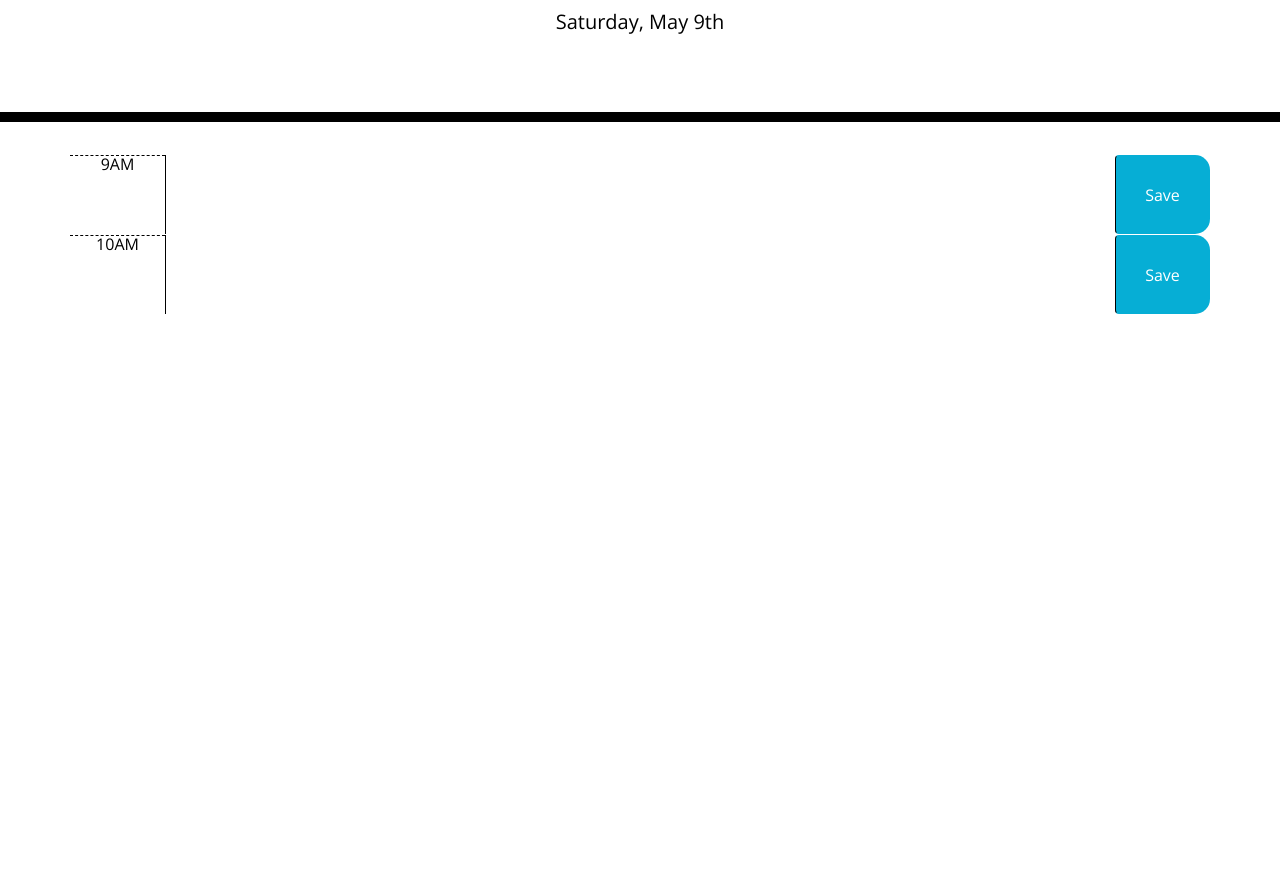
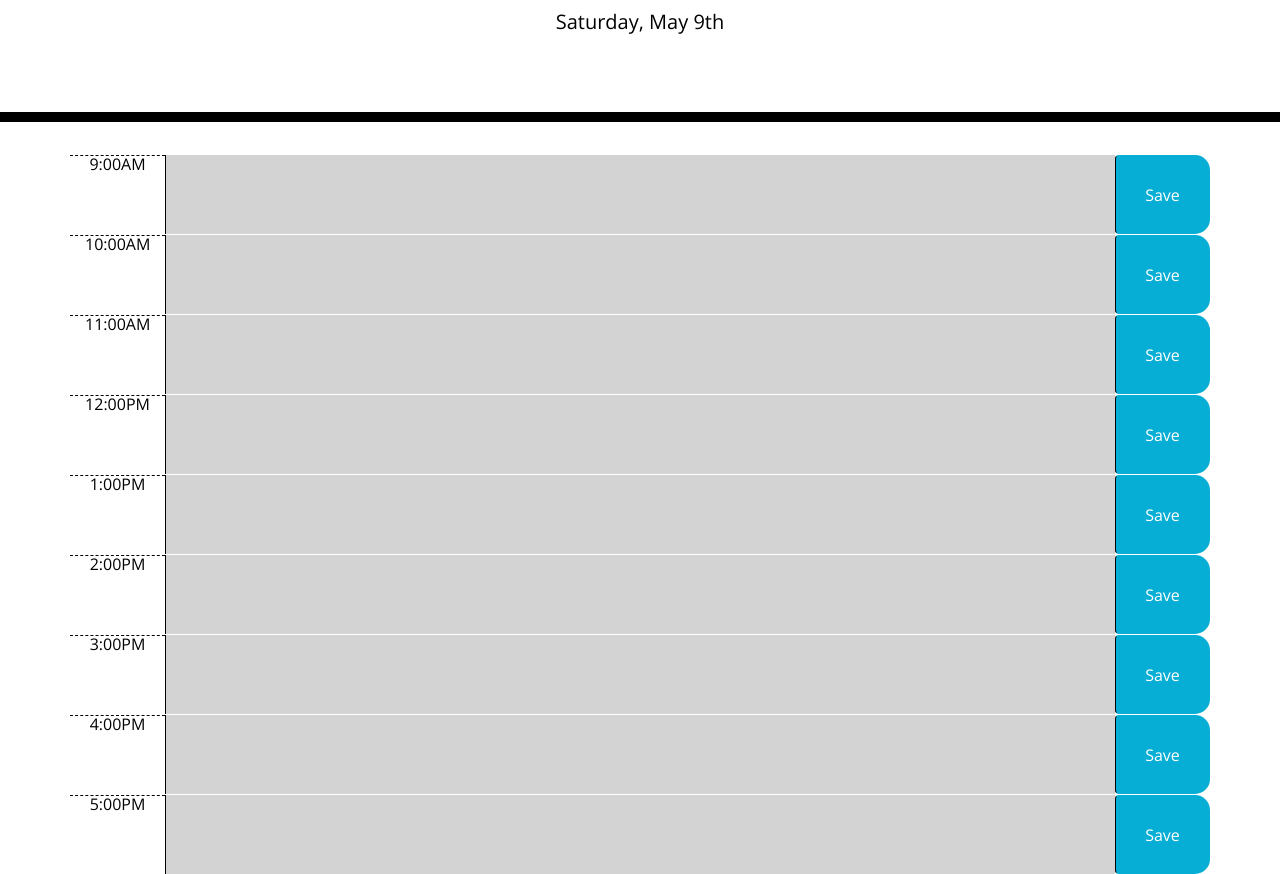
Before and after one commit to Ramong06/event-calender.github.io, a plain HTML site: page index.html in a window 1280 px wide. Shown: the part 182-1056 px from the top of the page. Before the commit the page ends 800 px from the top, so only its background shows below. Drawn offline with nearby package versions, Linux system fonts and the light colour scheme.

Commit message:
added colors and hour responses to text blocks

```diff
--- a/assets/script.js
+++ b/assets/script.js
@@ -1,17 +1,29 @@
-var currentTime = moment().hours()
-//psuedo code
-//write a function that tirgets .time-block
+var currentTime = moment().hours();
+console.log(currentTime);
+
+//write a function that targets .time-block
 $('.time-block').each(function() {
-    var blockHour = $(this).attr('id')
-    console.log(blockHour);
+    var blockHour = $(this).attr('id');
+    if (currentTime > blockHour) {
+        $('.description').removeClass('future');
+        $('.description').removeClass('present');
+        $('.description').addClass('past');
+    }
+    else if (currentTime = blockHour) {
+        $('.description').removeClass('future');
+        $('.description').removeClass('past');
+        $('.description').addClass('present');
+    }
+    else {
+        $('.description').removeClass('past');
+        $('.description').removeClass('present');
+        $('.description').addClass('future');
+    }
     // and is going to compare currentTime and id of the time block
     //if currentime > id of the time block => .addClass('pasr) else if current = id of the block .removeClass('past) .addClass('present')
     // else rm past rm present addd future
-
-
 })
 
-//event button on save button
 //when save button is clicked text area will be saved to local storage
 $(".saveBtn").click(function () {
  var timeBlock = $(this).parent().attr("id")
@@ -21,5 +33,12 @@ $(".saveBtn").click(function () {
 //Render local storage
 $('#9 .description').val(localStorage.getItem('9'));
 $("#10 .description").val(localStorage.getItem("10"));
-//Add a date on the top of the page
-$("#currentDay").text(moment().format("dddd, MMMM Do"))
+$("#11 .description").val(localStorage.getItem("11"));
+$("#12 .description").val(localStorage.getItem("12"));
+$("#1 .description").val(localStorage.getItem("1"));
+$("#2 .description").val(localStorage.getItem("2"));
+$("#3 .description").val(localStorage.getItem("3"));
+$("#4 .description").val(localStorage.getItem("4"));
+$("#5 .description").val(localStorage.getItem("5"));
+//date on the top of the page
+$("#currentDay").text(moment().format("dddd, MMMM Do"));
--- a/index.html
+++ b/index.html
@@ -31,13 +31,48 @@
     <div class="container">
       <!-- Timeblocks go here -->
       <div class="row time-block" id="9">
-        <div class="col-1 hour">9AM</div>
-        <textarea class="col-10 description"></textarea>
+        <div class="col-1 hour">9:00AM</div>
+        <textarea class="col-10 description past present future"></textarea>
         <button class="col-1 btn saveBtn">Save</button>
       </div>
       <div class="row time-block" id="10">
-        <div class="col-1 hour">10AM</div>
-        <textarea class="col-10 description"></textarea>
+        <div class="col-1 hour">10:00AM</div>
+        <textarea class="col-10 description past present future"></textarea>
+        <button class="col-1 btn saveBtn">Save</button>
+      </div>
+      <div class="row time-block" id="11">
+        <div class="col-1 hour">11:00AM</div>
+        <textarea class="col-10 description past present future"></textarea>
+        <button class="col-1 btn saveBtn">Save</button>
+      </div>
+      <div class="row time-block" id="12">
+        <div class="col-1 hour">12:00PM</div>
+        <textarea class="col-10 description past present future"></textarea>
+        <button class="col-1 btn saveBtn">Save</button>
+      </div>
+      <div class="row time-block" id="1">
+        <div class="col-1 hour">1:00PM</div>
+        <textarea class="col-10 description past present future"></textarea>
+        <button class="col-1 btn saveBtn">Save</button>
+      </div>
+      <div class="row time-block" id="2">
+        <div class="col-1 hour">2:00PM</div>
+        <textarea class="col-10 description past present future"></textarea>
+        <button class="col-1 btn saveBtn">Save</button>
+      </div>
+      <div class="row time-block" id="3">
+        <div class="col-1 hour">3:00PM</div>
+        <textarea class="col-10 description past present future"></textarea>
+        <button class="col-1 btn saveBtn">Save</button>
+      </div>
+      <div class="row time-block" id="4">
+        <div class="col-1 hour">4:00PM</div>
+        <textarea class="col-10 description past present future"></textarea>
+        <button class="col-1 btn saveBtn">Save</button>
+      </div>
+      <div class="row time-block" id="5">
+        <div class="col-1 hour">5:00PM</div>
+        <textarea class="col-10 description past present future"></textarea>
         <button class="col-1 btn saveBtn">Save</button>
       </div>
     </div>
```
Also changed, not shown: 2 other files.
